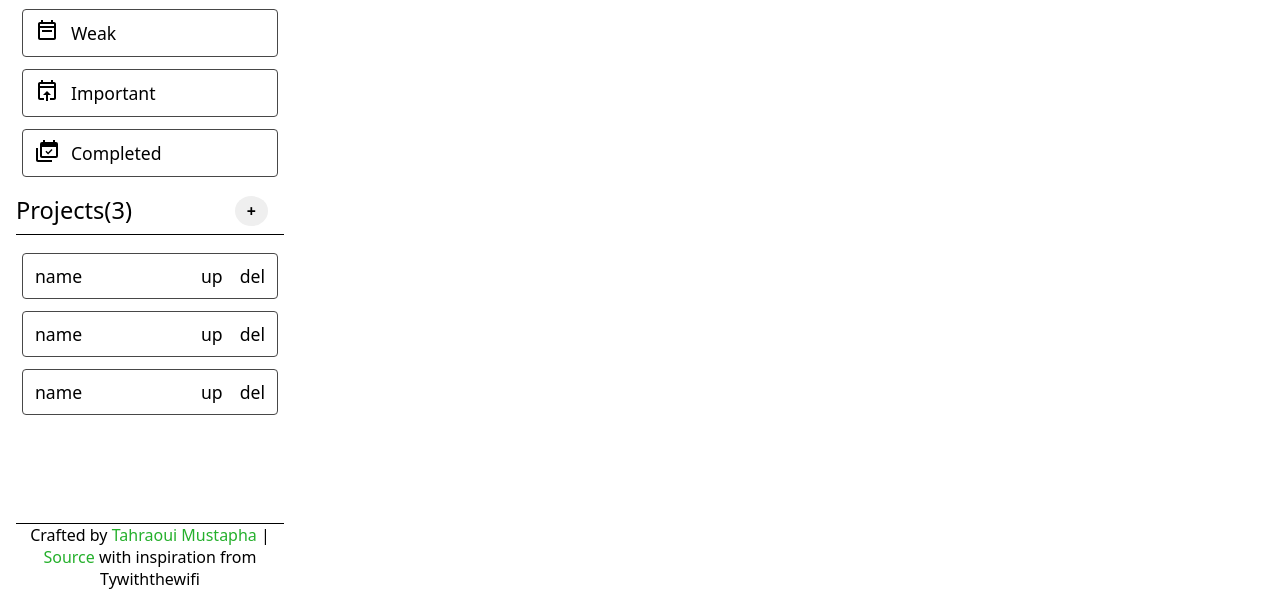
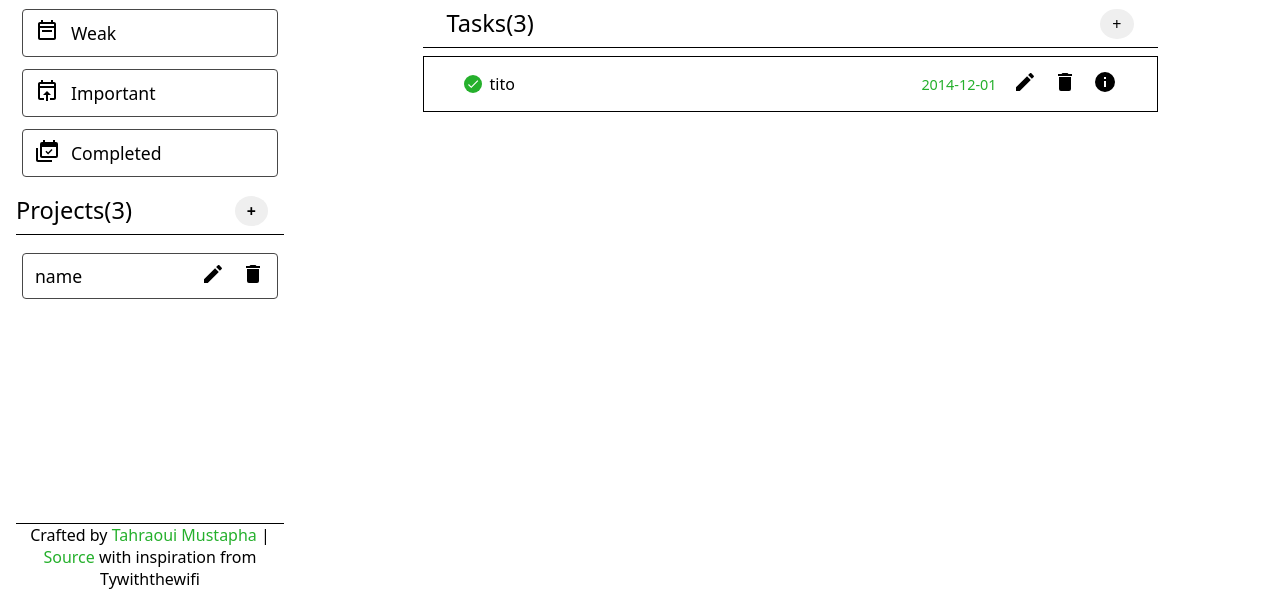
Before and after one commit to TahraouiMustapha/Todo-List-The-Odin-Project, a website built with webpack: page src/template.html in a window 1280 px wide. Shown: the part 197-800 px from the top of the page. Built offline with nearby package versions, Linux system fonts and the light colour scheme.

Commit message:
Feat : Adding some icons assets, write out the html structure with style for task div

```diff
--- a/src/style.css
+++ b/src/style.css
@@ -39,17 +39,17 @@
 }
 
 .main {
+    --font-size: 1.1em;
+    --bottom-line: 0.5px solid #000;
+    --icon-widht: 24px;
     flex-grow: 1;
     max-height: calc(100% - 64px);
     display: flex;
 }
 
 .main .left {
-    --icon-widht: 24px;
-    --font-size: 1.1em;
     --font-weight: 400;
     --left-padding: 16px;
-    --bottom-line: 0.5px solid #000;
     width: 300px;
     padding: 16px var(--left-padding) ;
     display: grid;
@@ -75,7 +75,9 @@
     border-radius: 4px;
 }
 
-.task-classifications .icon {
+.task-classifications .icon ,
+.projects-list .icon ,
+.todos div:nth-child(2) .icon {
     width: var(--icon-widht);
 }
 
@@ -85,14 +87,18 @@
     margin-top: 16px;
 }
 
-.projects .head {
+.projects .head ,
+.todos-container .head {
     display: flex;
     align-items: end;
     justify-content: space-between;
     padding-bottom: 8px;
+    border-bottom: var(--bottom-line);
+    height: 36px;
+}
+
+.projects .head {
     padding-right: var(--left-padding);
-    height: 36px;
-    border-bottom: var(--bottom-line);
 }
 
 .head .title {
@@ -119,9 +125,11 @@
 }
 
 .projects-list .icons-container {
+    height: 100%;
     width: 64px;
     display: flex;
     justify-content: space-between;
+    align-items: center;
 }
 
 .left a {
@@ -134,7 +142,84 @@
     text-align: center;
     border-top: var(--bottom-line);
 }
-
+/* style for right side (main section) */
 .main .right {
     flex: 1;
+    display: flex;
+    flex-direction: column;
+    align-items: center;
+    gap: 48px;
+    padding-top: 32px;
 }
+
+.todos-container  {
+    --padding-left-right: 24px;
+    width: 75%;
+    display: flex;
+    flex-direction: column;
+    gap: 8px;
+}
+
+.todos-container .head {
+    padding-left: var(--padding-left-right);
+    padding-right: var(--padding-left-right);
+}
+
+.project-name {
+    font-size: 3em;
+}
+
+.icons-container img:hover ,
+.todos div:nth-child(2) img:hover {
+    margin-bottom: 4px;
+}
+
+.todos-list {
+    flex-grow: 1;
+    display: grid;
+    grid-auto-rows: 56px;
+    row-gap: 1px;
+}
+
+.todos {
+    display: flex;
+    justify-content: space-between;
+    align-items: center;
+    padding: 0 32px;
+}
+
+.todos > div {
+    display: flex;
+    align-items: center;
+}
+
+.completed {
+    width: 18px;
+    height: 18px;
+    border-radius: 50%;
+    display: flex;
+    align-items: center;
+    justify-content: center;
+    margin-right: 8px;
+    background-color: #25b02c;
+}
+
+.completed.icon img {
+    width: 14px;
+}
+
+.todos .icon ,
+.todos .date{
+    margin: 0 8px;
+    cursor: pointer;
+}
+
+.date {
+    font-size: 0.9em;
+    color:#25b02c;
+}
+
+/* for test  */
+.todos-list > * {
+    border: 1px solid #000;
+}
--- a/src/template.html
+++ b/src/template.html
@@ -47,24 +47,11 @@
                     <div>
                         <p class="name">name</p>
                         <div class="icons-container">
-                            <div class="icon-update">up</div>
-                            <div class="icon-delete">del</div>
+                            <div class="icon"><img src="assets/update.svg" alt=""></div>
+                            <div class="icon"><img src="./assets/delete.svg" alt=""></div>
                         </div>
                     </div>
-                    <div>
-                        <p class="name">name</p>
-                        <div class="icons-container">
-                            <div class="icon-update">up</div>
-                            <div class="icon-delete">del</div>
-                        </div>
-                    </div>
-                    <div>
-                        <p class="name">name</p>
-                        <div class="icons-container">
-                            <div class="icon-update">up</div>
-                            <div class="icon-delete">del</div>
-                        </div>
-                    </div>
+
 
 
                 </div>
@@ -74,7 +61,38 @@
                 <a href="#">Source</a> with inspiration from Tywiththewifi
             </div>
         </div>
-        <div class="right">right</div>
+        <div class="right">
+            <div class="project-name">Hi</div>
+            <div class="todos-container">
+                <div class="head">
+                    <p class="title">Tasks(3)</p>
+                    <button id="add-new-todos-btn">+</button>
+                </div>
+                <div class="todos-list">
+                    <div class="todos">
+                        <div>
+                            <div class="completed icon">
+
+                                <img src="./assets/check.svg" alt="icon">
+                            </div>
+                            <p class="title">tito</p>
+                        </div>
+                        <div>
+                            <div class="date">2014-12-01</div>
+                            <div class="icon">
+                                <img src="./assets/update.svg" alt="icon">
+                            </div>
+                            <div class="icon">
+                                <img src="./assets/delete.svg" alt="icon">
+                            </div>
+                            <div class="icon">
+                                <img src="./assets/information.svg" alt="icon">
+                            </div>
+                        </div>
+                    </div>
+                </div>
+            </div>
+        </div>
     </div>
 
 </body>
```
Also changed, not shown: src/assets/check.svg (added), src/assets/delete.svg (added), src/assets/information.svg (added), src/assets/update.svg (added).
